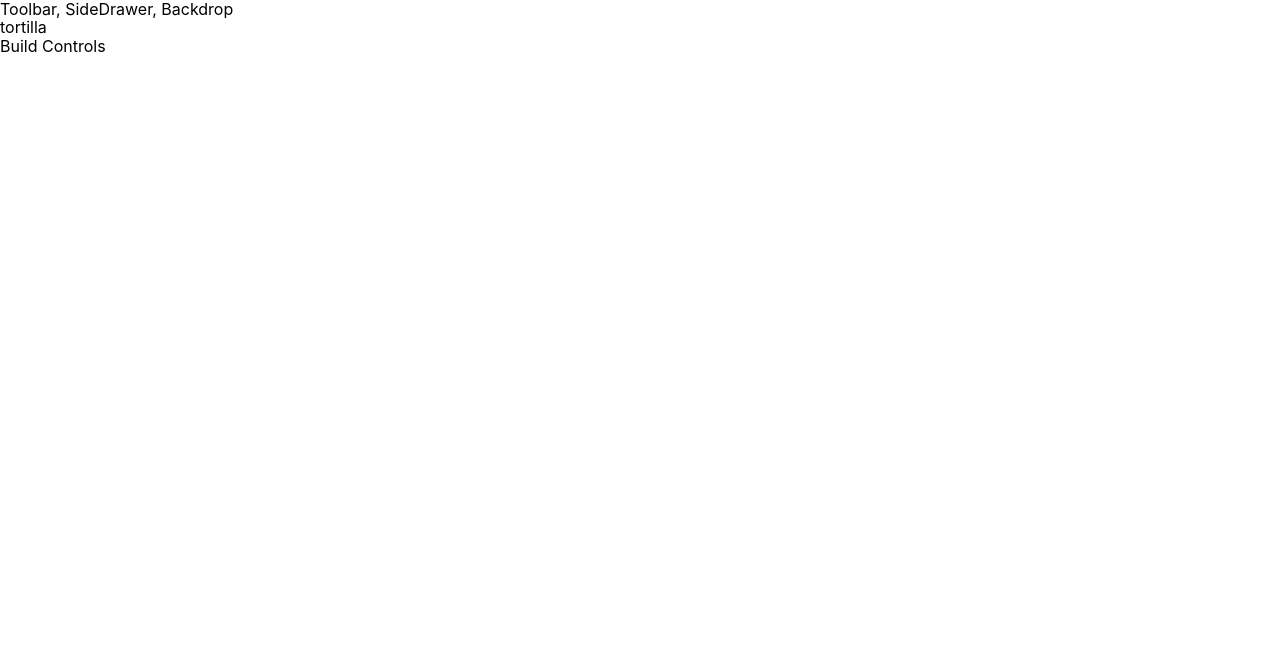
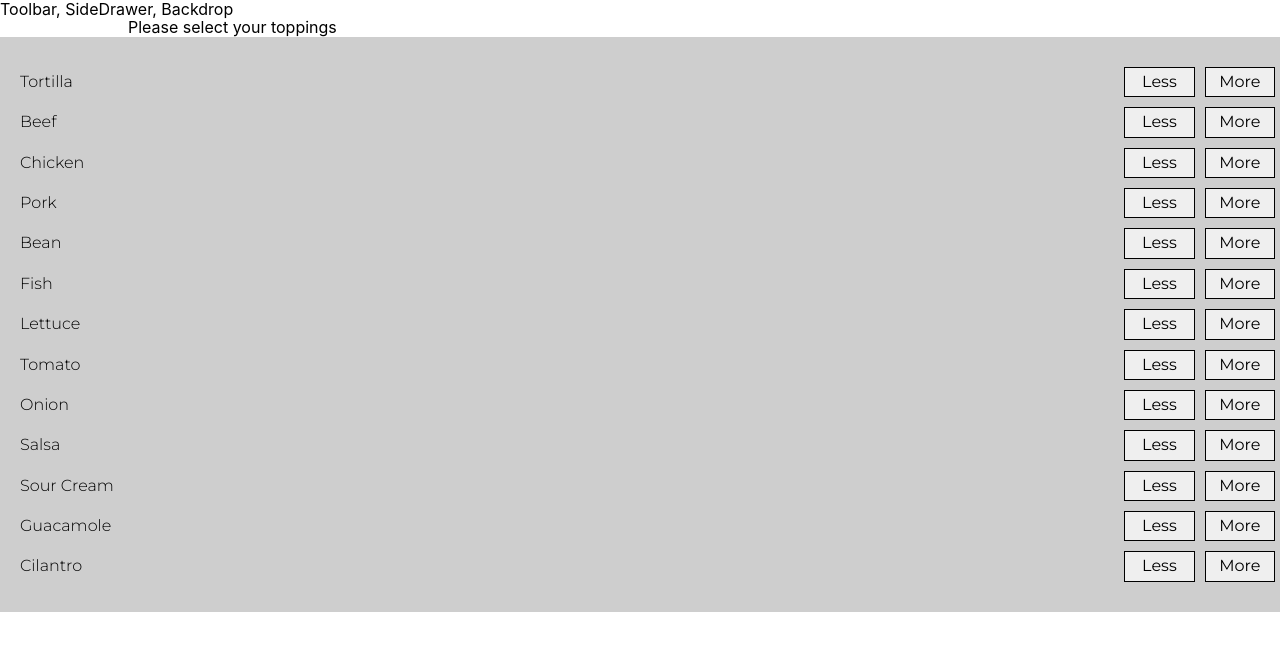
Before and after one commit to darbley/taco-shop, a React (Create React App) app: page / in a window 1280 px wide. Shown: the top 650 px of the page. Built offline with nearby package versions, Linux system fonts and the light colour scheme.

Commit message:
add some build controls + styles

```diff
--- /dev/null
+++ b/src/components/Taco/BuildControls/BuildControl/BuildControl.js
@@ -0,0 +1,11 @@
+import React from 'react';
+import './style.scss';
+
+const BuildControl = (props) => (
+        <div className="build-control">
+            <h4>{props.label}</h4>
+            <button>Less</button>
+            <button>More</button>
+        </div>
+)
+export default BuildControl;
--- /dev/null
+++ b/src/components/Taco/BuildControls/BuildControl/style.scss
@@ -0,0 +1,19 @@
+@import '../../../../assets/scss/partials/vars';
+
+.build-control {
+    display: flex;
+    justify-content: space-between;
+    align-items: center;
+    margin: 5px 0;
+
+    button {
+        display: block;
+        width: 80px;
+        margin: 0 5px;
+        padding: 5px;
+        font: inherit;
+        border: 1px solid #000;
+        cursor: pointer;
+        outline: none;
+    }
+}
--- /dev/null
+++ b/src/components/Taco/BuildControls/BuildControls.js
@@ -0,0 +1,34 @@
+import React from 'react';
+import './style.scss';
+import BuildControl from './BuildControl/BuildControl';
+
+const controls = [
+    { label: 'Tortilla', type: 'tortilla'},
+    { label: 'Beef', type: 'beef'},
+    { label: 'Chicken', type: 'chicken'},
+    { label: 'Pork', type: 'pork'},
+    { label: 'Bean', type: 'bean'},
+    { label: 'Fish', type: 'fish'},
+    { label: 'Lettuce', type: 'lettuce'},
+    { label: 'Tomato', type: 'tomato'},
+    { label: 'Onion', type: 'onion'},
+    { label: 'Salsa', type: 'salsa'},
+    { label: 'Sour Cream', type: 'sour-cream'},
+    { label: 'Guacamole', type: 'guacamole'},
+    { label: 'Cilantro', type: 'cilantro'}
+];
+
+const BuildControls = (props) => (
+
+    <div className="build-controls">
+        {
+            controls.map((ctrl) => {
+                return (
+                    <BuildControl label={ctrl.label} key={ctrl.label} />
+                )
+            })
+        }
+    </div>
+
+)
+export default BuildControls;
--- /dev/null
+++ b/src/components/Taco/BuildControls/style.scss
@@ -0,0 +1,19 @@
+@import '../../../assets/scss/partials/vars';
+
+.build-controls{
+    display: flex;
+    flex-direction: column;
+    margin: 0 auto;
+    padding: 25px 0;
+    background: #cecece;
+    color: $black;
+    font-family: $baseFont;
+
+    h4 {
+        display: block;
+        width: 100%;
+        padding-left: 20px;
+        text-align: left;
+    }
+
+}
--- a/src/components/Taco/Taco.js
+++ b/src/components/Taco/Taco.js
@@ -22,7 +22,7 @@ const Taco = (props) => {
     }
     console.log('toppings ',toppings);
     return (
-        <div>
+        <div className="taco-wrap">
             {toppings}
         </div>
 )}
--- a/src/components/Taco/TacoIngredient/TacoIngredient.js
+++ b/src/components/Taco/TacoIngredient/TacoIngredient.js
@@ -63,7 +63,6 @@ class TacoIngredient extends React.Component{
                 ingredient = null;
         }
 
-
         return ingredient;
 
     }
--- a/src/components/Taco/style.scss
+++ b/src/components/Taco/style.scss
@@ -1,3 +1,10 @@
-.taco {
+@import '../../assets/scss/partials/vars';
 
+.taco-wrap {
+    width: 100%;
+    margin: 0 auto;
+
+    @media(min-width: $screen-md){
+        width: 80%;
+    }
 }
--- a/src/containers/TacoBuilder/TacoBuilder.js
+++ b/src/containers/TacoBuilder/TacoBuilder.js
@@ -1,21 +1,24 @@
 import React from 'react';
 import './style.scss';
 import Taco from '../../components/Taco/Taco';
+import BuildControls from '../../components/Taco/BuildControls/BuildControls';
 
 class TacoBuilder extends React.Component {
     state = {
         ingredients: {
-            tortilla: 1,
-            beef: 1,
-            chicken: 1,
+            tortilla: 0,
+            beef: 0,
+            chicken: 0,
+            pork: 0,
+            bean: 0,
             fish: 0,
-            lettuce: 1,
-            tomato: 1,
-            onion: 1,
-            salsa: 2,
-            sourCream: 1,
-            guacamole: 1,
-            cilantro: 1
+            lettuce: 0,
+            tomato: 0,
+            onion: 0,
+            salsa: 0,
+            sourCream: 0,
+            guacamole: 0,
+            cilantro: 0
         }
     }
 
@@ -23,7 +26,7 @@ class TacoBuilder extends React.Component {
         return (
             <div>
                 <Taco ingredients={this.state.ingredients} />
-                <div>Build Controls</div>
+                <BuildControls />
             </div>
         )
     }
```
Also changed, not shown: src/assets/images/taco-hard.png (added).
